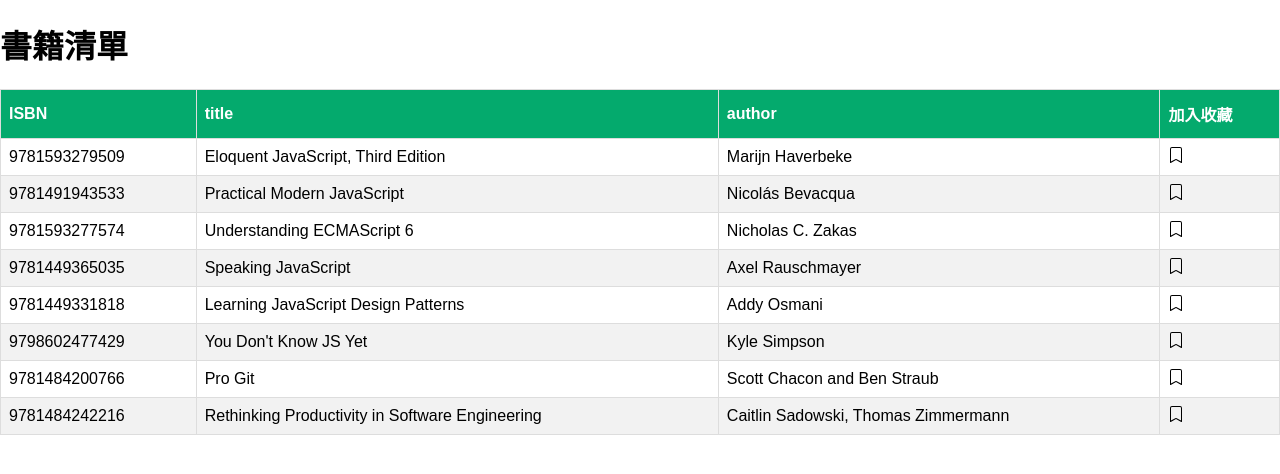
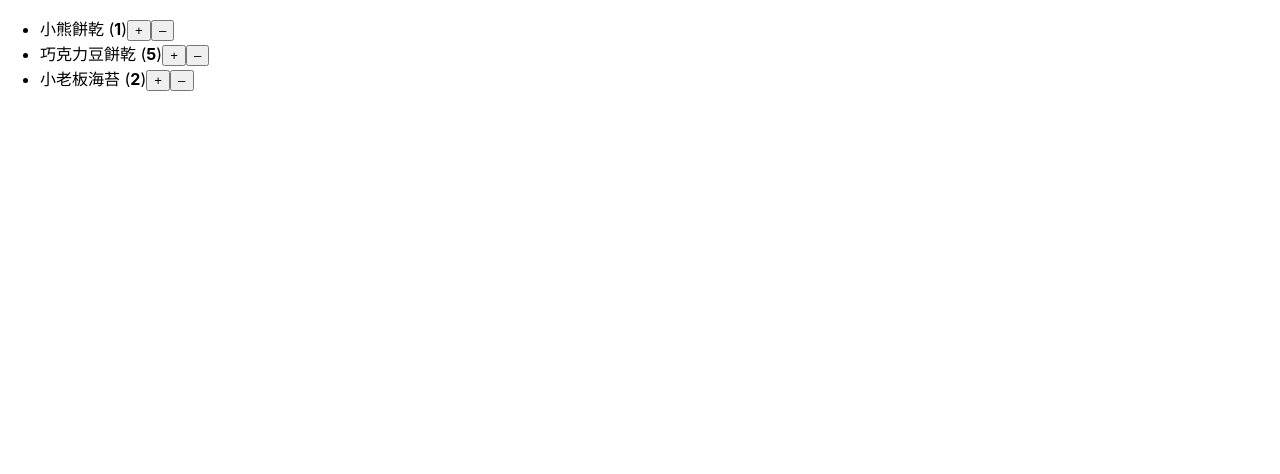
Before and after one commit to Aaronwan198607/React, a React (Create React App) app: page / in a window 1280 px wide. Shown: the top 474 px of the page. Built offline with nearby package versions, Linux system fonts and the light colour scheme.

Commit message:
引入元件BookList

```diff
--- a/src/App.js
+++ b/src/App.js
@@ -1,10 +1,10 @@
 // import Student from "./0206/4.jsx-map範例-2-json檔案導入/0206/3.map/Student";
-import BookList from "./0208/4-0.練習題-加入收藏/BookList"
+import ShoppingCart from "./0208/5-0.練習題-小型購物車/ShoppingCart"
 
 function App() {
   return (
     <>
-      <BookList />
+      <ShoppingCart />
     </>
   )
 }
```
